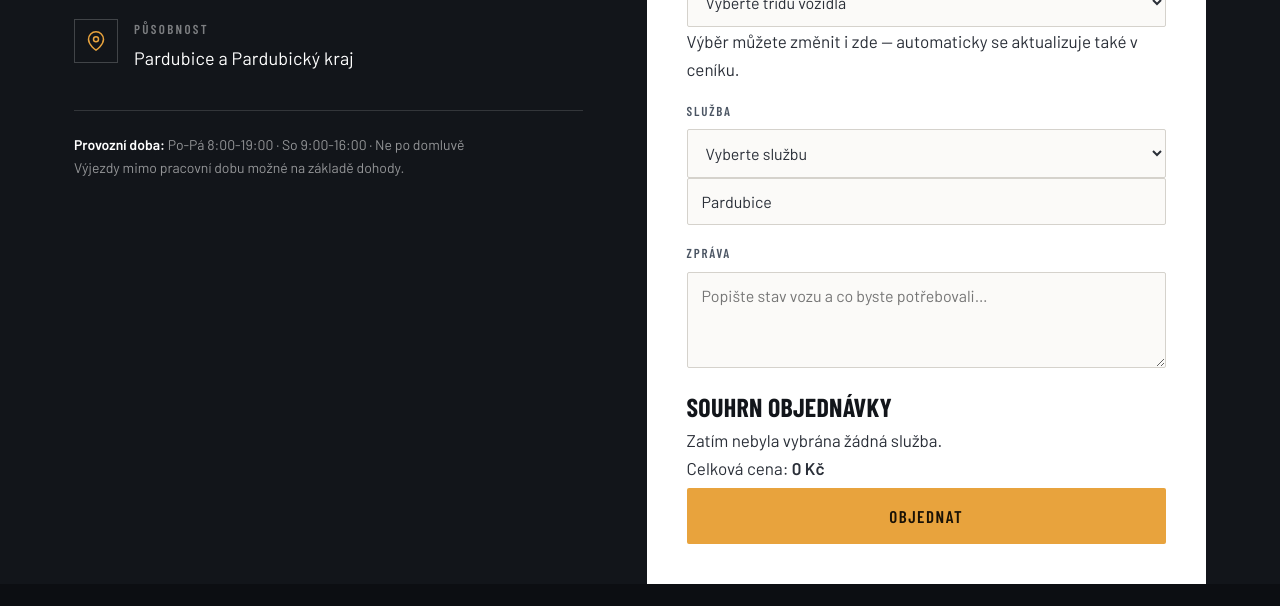
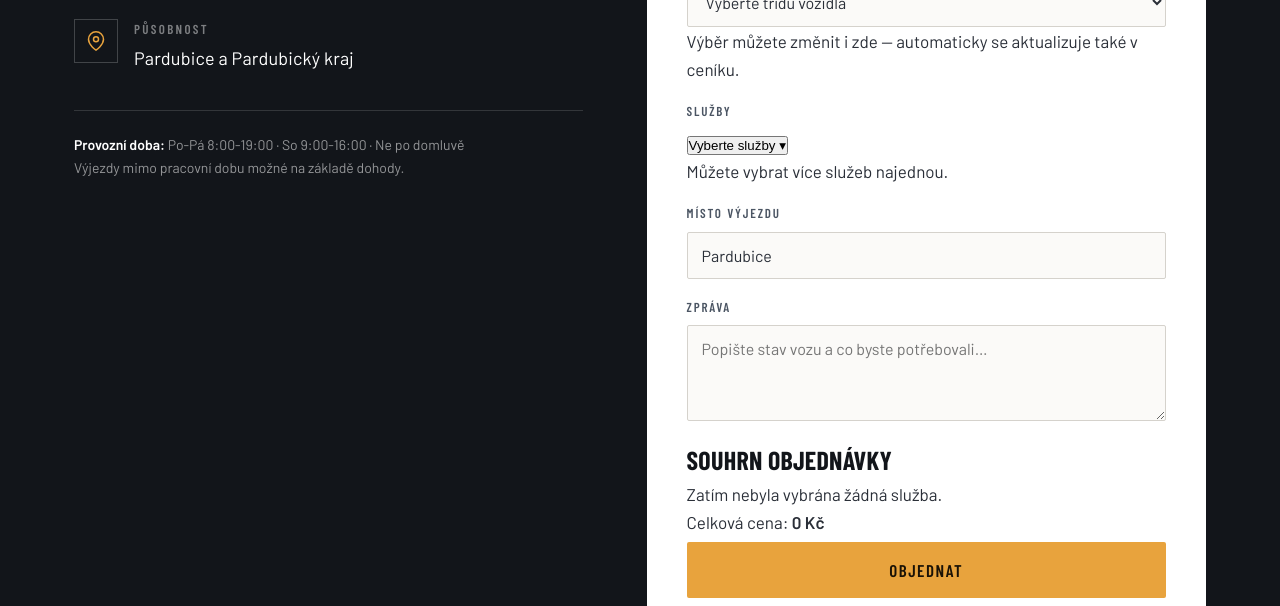
Before and after one commit to BlazerXXI/lesk-detail-dev, a plain HTML site: page index.html in a window 1280 px wide. Shown: the part 9120-9726 px from the top of the page. Drawn offline with nearby package versions, Linux system fonts and the light colour scheme.

Commit message:
Update index.html

```diff
--- a/index.html
+++ b/index.html
@@ -649,12 +649,36 @@
 						>
 					</div>
 
-					<div class="field">
-						<label for="service">Služba</label>
-						<select id="service" name="service">
-							<option value="">Vyberte službu</option>
-						</ select>
-					</div>
+<div class="field">
+    <label>Služby</label>
+
+    <div class="service-multiselect" id="service-multiselect">
+        <button
+            type="button"
+            class="service-multiselect-trigger"
+            id="service-dropdown-trigger"
+            aria-expanded="false"
+            aria-controls="service-dropdown"
+        >
+            <span id="service-dropdown-label">
+                Vyberte služby
+            </span>
+            <span class="service-dropdown-arrow">▾</span>
+        </button>
+
+        <div
+            class="service-dropdown"
+            id="service-dropdown"
+            hidden
+        >
+            <div id="service-checkboxes"></div>
+        </div>
+    </div>
+
+    <span class="field-hint">
+        Můžete vybrat více služeb najednou.
+    </span>
+</div>
 
 					<div class="field">
 						<label for="place">Místo výjezdu</label>
```
